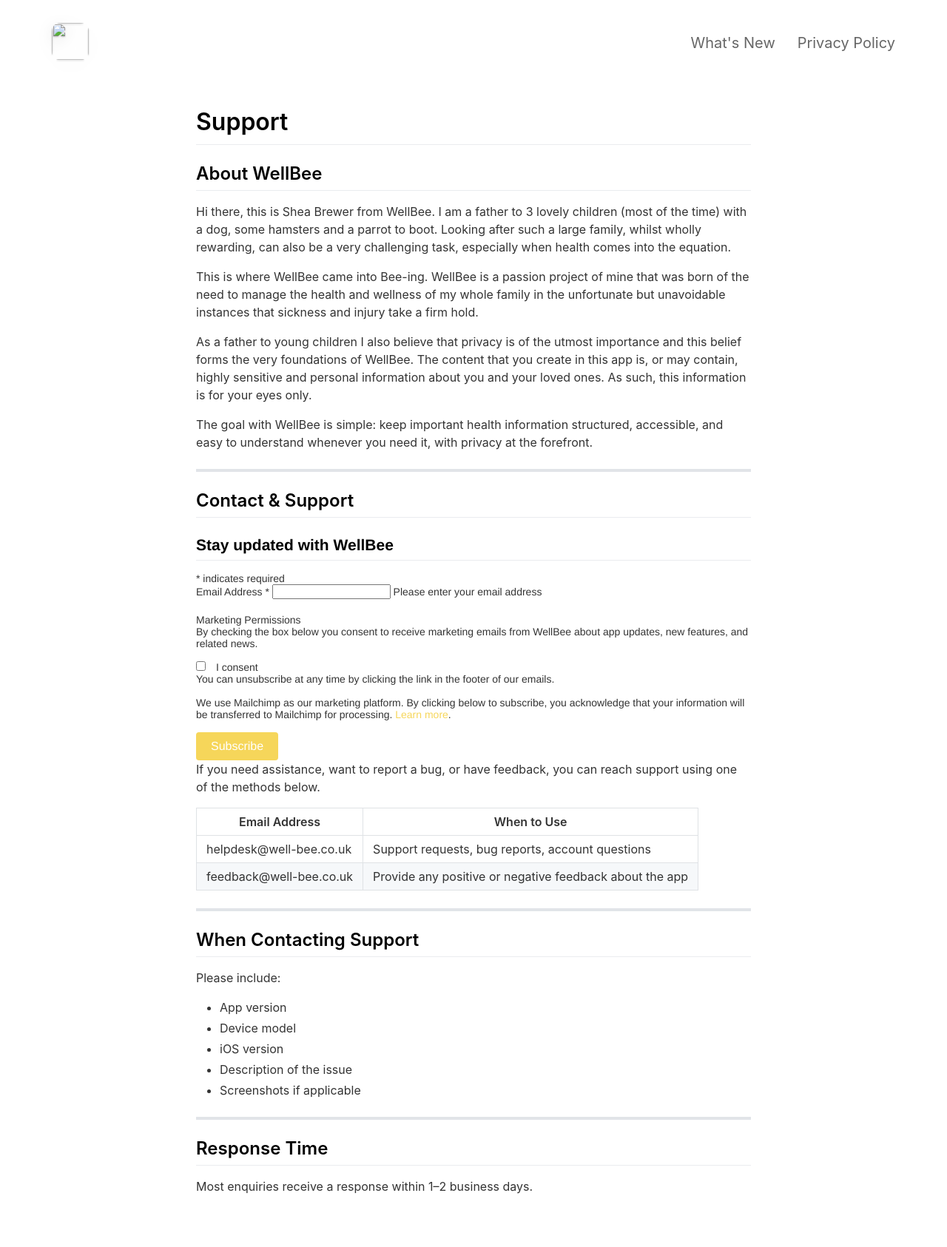
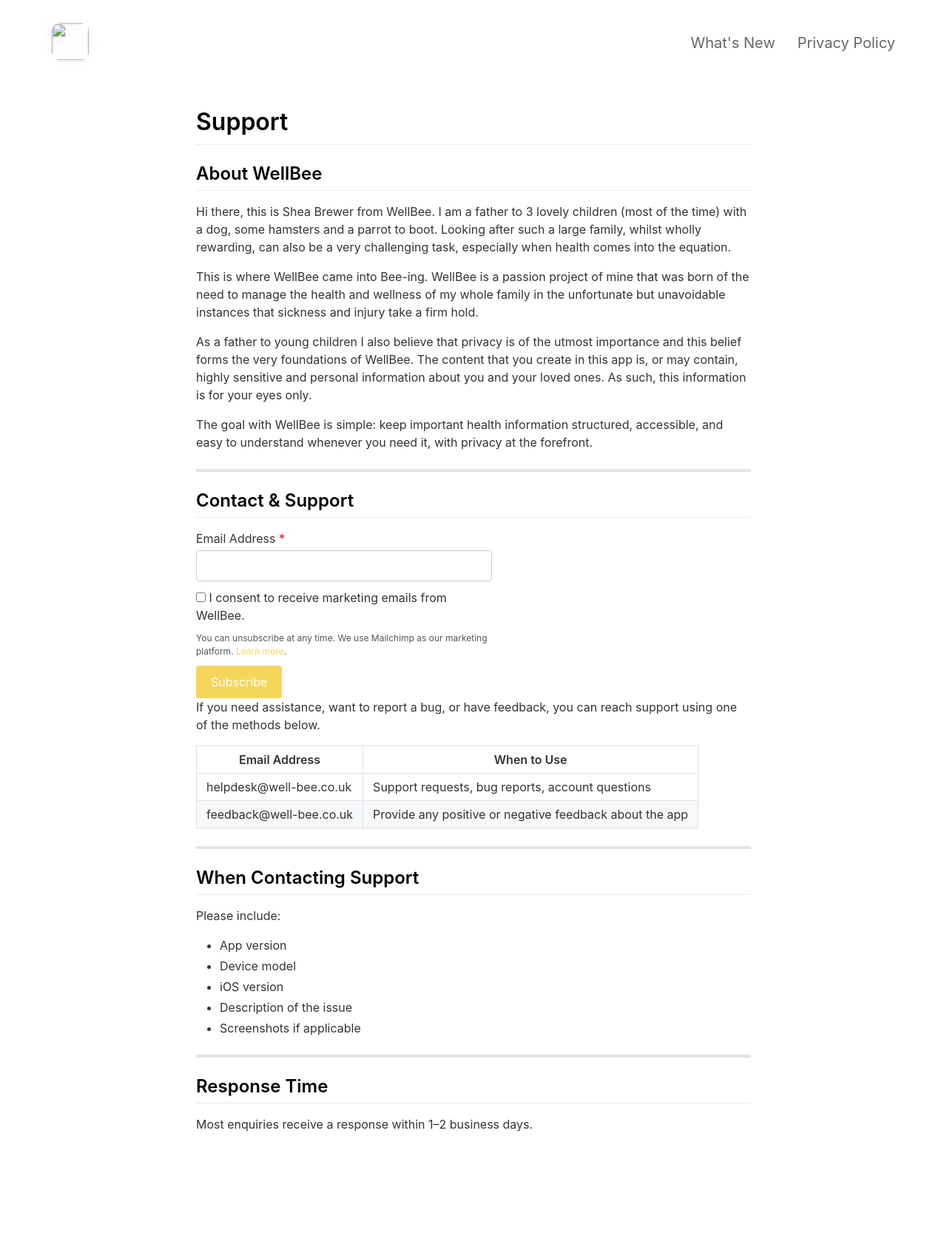
Before and after one commit to sheabrewer1986/WellBeeWebsite, a Jekyll site: the page built from _pages/support.md, in a window 1280 px wide. Shown: the whole page at 74% size. Built offline with Jekyll 4.4.1, drawn with Linux system fonts in a browser that asks for light colours; nearby versions of some CDN libraries; comment, search, counter and statistics services are not loaded; after the commit the page ends 1602 px from its top, so only the background shows below that.

Commit message:
[Tweak] Changes to the mailing list form as it wasn't working previously

```diff
--- a/_pages/support.md
+++ b/_pages/support.md
@@ -20,82 +20,32 @@
 
 ## Contact & Support
 
-<div id="mc_embed_signup">
-  <link href="//cdn-images.mailchimp.com/embedcode/classic-061523.css" rel="stylesheet" type="text/css">
-  <style type="text/css">
-    #mc_embed_signup{background:#fff; clear:left; font:14px Helvetica,Arial,sans-serif; width:100%;}
-    #mc-embedded-subscribe-form input[type=checkbox]{display:inline; width:auto; margin-right:10px;}
-    #mergeRow-gdpr {margin-top:20px;}
-    #mergeRow-gdpr fieldset label {font-weight: normal;}
-    #mc-embedded-subscribe-form .mc_fieldset{border:none; min-height:0px; padding-bottom:0px;}
+<form action="https://well-bee.us16.list-manage.com/subscribe/post?u=a35d8b92b22cd2856cc48caf7&amp;id=2c863d2a6b"
+      method="post" target="_blank" style="max-width:400px;">
 
-    /* Subscribe button style */
-    #mc-embedded-subscribe {
-      background-color: #f6d65a !important;
-      color: #ffffff !important;
-      border: none;
-      border-radius: 4px;
-      padding: 10px 20px;
-      font-size: 16px;
-      cursor: pointer;
-    }
-    #mc-embedded-subscribe:hover {
-      opacity: 0.85;
-    }
-  </style>
+  <div style="margin-bottom:10px;">
+    <label for="mce-EMAIL">Email Address <span style="color:red;">*</span></label><br>
+    <input type="email" name="EMAIL" id="mce-EMAIL" required
+           style="width:100%; padding:8px; margin-top:4px; border:1px solid #ccc; border-radius:4px;">
+  </div>
 
-  <form action="https://well-bee.us16.list-manage.com/subscribe/post?u=a35d8b92b22cd2856cc48caf7&amp;id=2c863d2a6b"
-        method="post" id="mc-embedded-subscribe-form" name="mc-embedded-subscribe-form" class="validate" target="_blank">
+  <div style="margin-bottom:10px;">
+    <fieldset style="border:none; padding:0;">
+      <label>
+        <input type="checkbox" name="gdpr[28419]" value="Y" required>
+        I consent to receive marketing emails from WellBee.
+      </label>
+    </fieldset>
+  </div>
 
-    <h2>Stay updated with WellBee</h2>
-    <div class="indicates-required"><span class="asterisk">*</span> indicates required</div>
+  <div style="margin-bottom:10px; font-size:12px; color:#555;">
+    You can unsubscribe at any time. We use Mailchimp as our marketing platform.
+    <a href="https://mailchimp.com/legal/terms" target="_blank">Learn more</a>.
+  </div>
 
-    <div class="mc-field-group">
-      <label for="mce-EMAIL">Email Address <span class="asterisk">*</span></label>
-      <input type="email" name="EMAIL" class="required email" id="mce-EMAIL" required value="">
-      <span id="mce-EMAIL-HELPERTEXT" class="helper_text">Please enter your email address</span>
-    </div>
-
-    <div id="mergeRow-gdpr" class="mergeRow gdpr-mergeRow content__gdprBlock mc-field-group">
-      <div class="content__gdpr">
-        <label>Marketing Permissions</label>
-        <p>By checking the box below you consent to receive marketing emails from WellBee about app updates, new features, and related news.</p>
-        <fieldset class="mc_fieldset gdprRequired mc-field-group">
-          <label class="checkbox subfield" for="gdpr_28419">
-            <input type="checkbox" id="gdpr_28419" name="gdpr[28419]" class="gdpr" value="Y" required>
-            <span>I consent</span>
-          </label>
-        </fieldset>
-        <p>You can unsubscribe at any time by clicking the link in the footer of our emails.</p>
-      </div>
-      <div class="content__gdprLegal">
-        <p>We use Mailchimp as our marketing platform. By clicking below to subscribe, you acknowledge that your information will be transferred to Mailchimp for processing. <a href="https://mailchimp.com/legal/terms">Learn more</a>.</p>
-      </div>
-    </div>
-
-    <div id="mce-responses" class="clear foot">
-      <div class="response" id="mce-error-response" style="display: none;"></div>
-      <div class="response" id="mce-success-response" style="display: none;"></div>
-    </div>
-
-    <div aria-hidden="true" style="position: absolute; left: -5000px;">
-      <input type="text" name="b_a35d8b92b22cd2856cc48caf7_2c863d2a6b" tabindex="-1" value="">
-    </div>
-
-    <div class="clear foot">
-      <input type="submit" name="subscribe" id="mc-embedded-subscribe" class="button" value="Subscribe">
-    </div>
-
-  </form>
-</div>
-
-<script src="//s3.amazonaws.com/downloads.mailchimp.com/js/mc-validate.js"></script>
-<script>
-  (function($){
-    window.fnames=[]; window.ftypes=[]; fnames[0]='EMAIL'; ftypes[0]='email';
-  }(jQuery));
-  var $mcj = jQuery.noConflict(true);
-</script>
+  <input type="submit" value="Subscribe"
+         style="background:#f6d65a; color:#ffffff; border:none; padding:10px 20px; border-radius:4px; cursor:pointer;">
+</form>
 
 If you need assistance, want to report a bug, or have feedback, you can reach support using one of the methods below.
 
```
